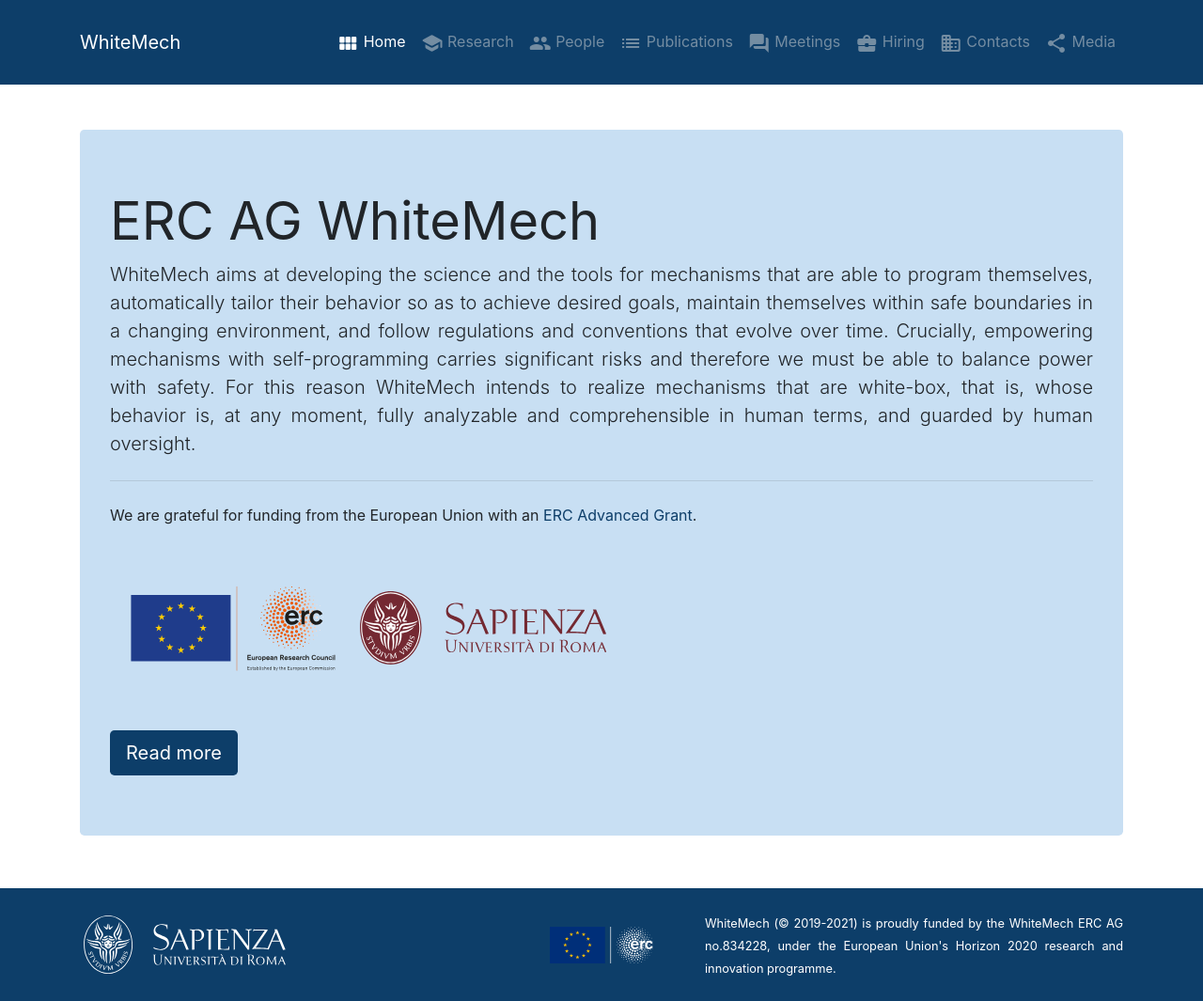
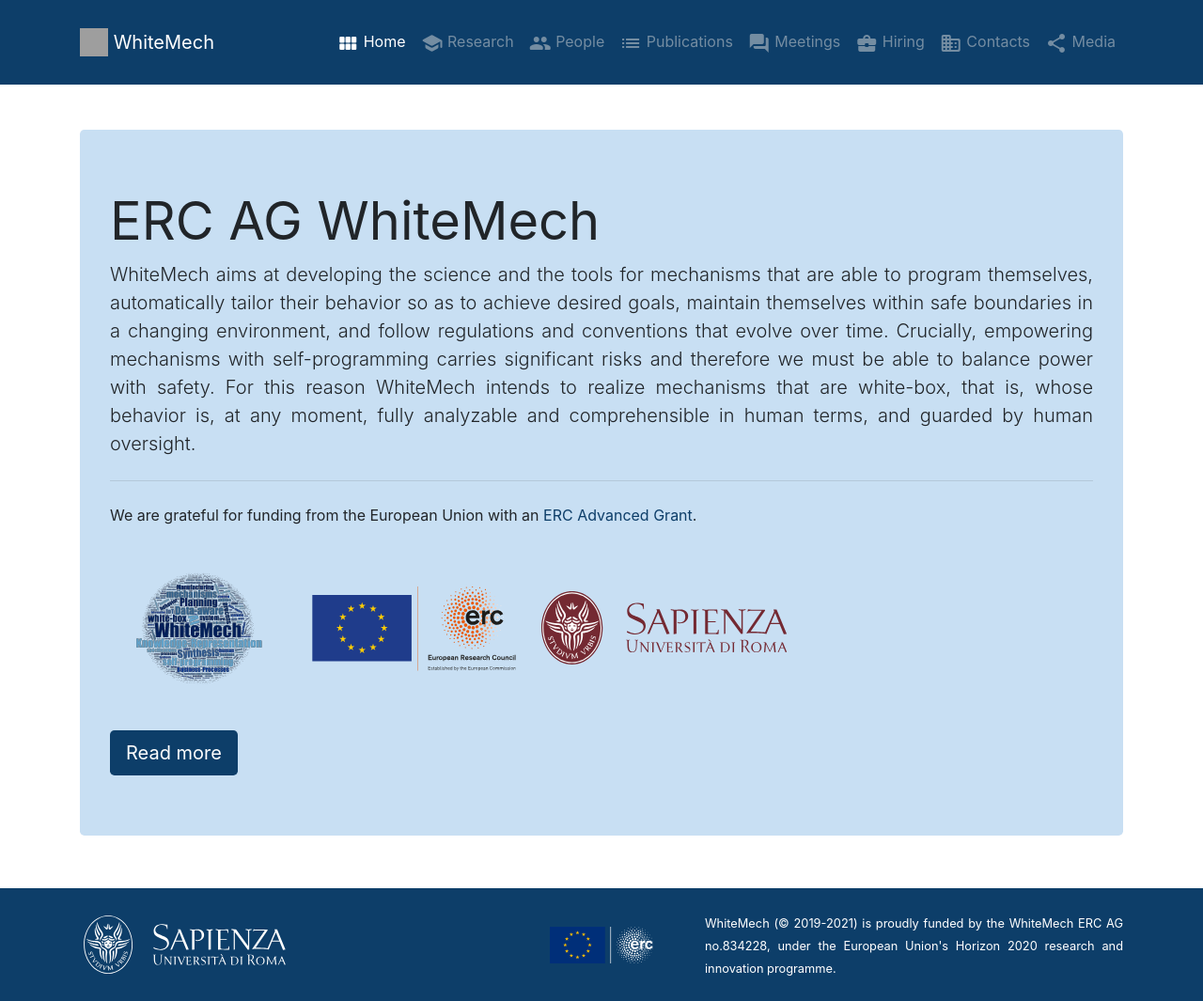
Before and after one commit to whitemech/whitemech.github.io, a Jekyll site: the page built from _pages/home.md, in a window 1280 px wide and 1065 px high. Shown: the whole window at 94% size. Built offline with Jekyll 4.4.1, drawn with Linux system fonts in a browser that asks for light colours.

Commit message:
add logo whitemech

```diff
--- a/_includes/header.html
+++ b/_includes/header.html
@@ -1,6 +1,9 @@
 <nav class="navbar navbar-expand-lg navbar-dark sticky-top mb-5 py-4">
 	<div class="container-lg">
-		<a class="navbar-brand" href="{{ site.url }}{{ site.baseurl }}/">WhiteMech</a>
+		<a class="navbar-brand" href="{{ site.url }}{{ site.baseurl }}/">
+			<img src="{{ site.url }}{{ site.baseurl }}/static/images/logopic/logo-whitemech-nav.png" width="30" height="30" class="d-inline-block align-top" alt="">
+			WhiteMech
+		</a>
 		<button class="navbar-toggler" type="button" data-toggle="collapse" data-target="#navbarNavAltMarkup" aria-controls="navbarNavAltMarkup" aria-expanded="false" aria-label="Toggle navigation">
 			<span class="navbar-toggler-icon"></span>
 		</button>
--- a/_pages/home.md
+++ b/_pages/home.md
@@ -8,6 +8,7 @@
 
 We are grateful for funding from the European Union with an [ERC Advanced Grant](https://erc.europa.eu/funding/advanced-grants).
 <figure class="fourth">
+  <img src="{{ site.url }}{{ site.baseurl }}/static/images/logopic/logo-whitemech.svg" style="width: 18%">
   <img src="{{ site.url }}{{ site.baseurl }}/static/images/logopic/logo-erc.svg" style="width: 25%">
   <img src="{{ site.url }}{{ site.baseurl }}/static/images/logopic/logo-sapienza.svg" style="width: 25%">
 </figure>
```
Also changed, not shown: static/images/logopic/logo-whitemech.svg (added), 1 other file.
